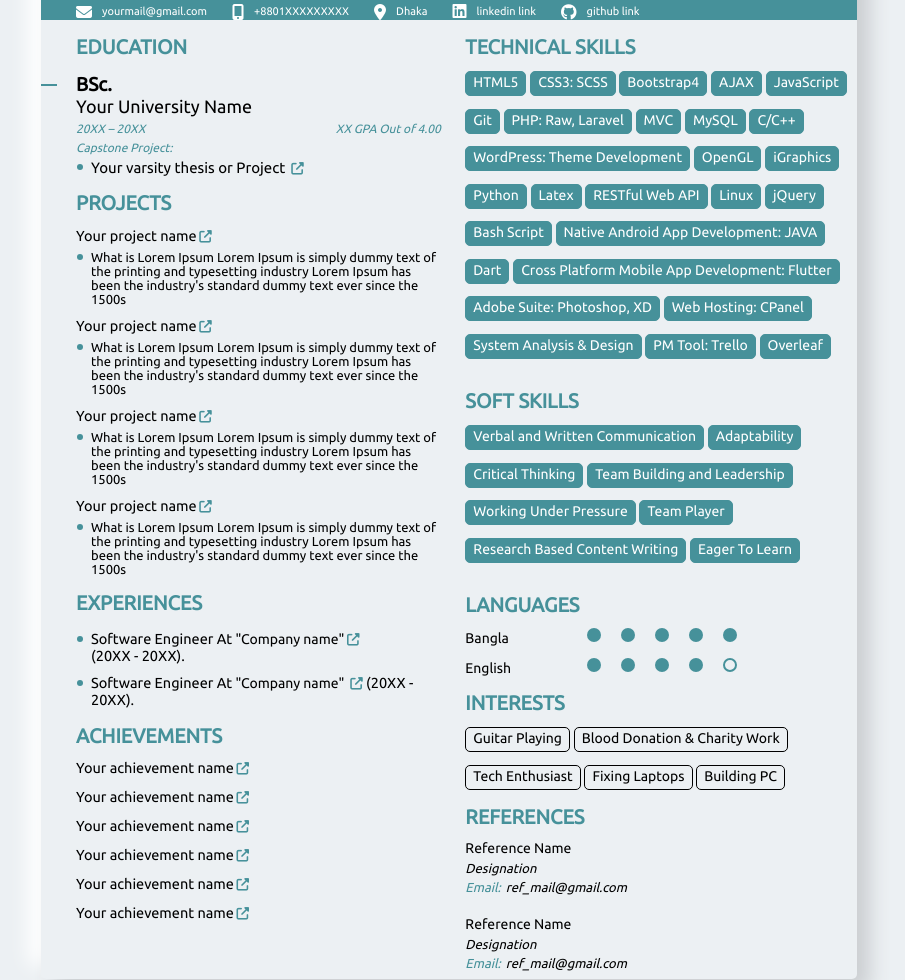
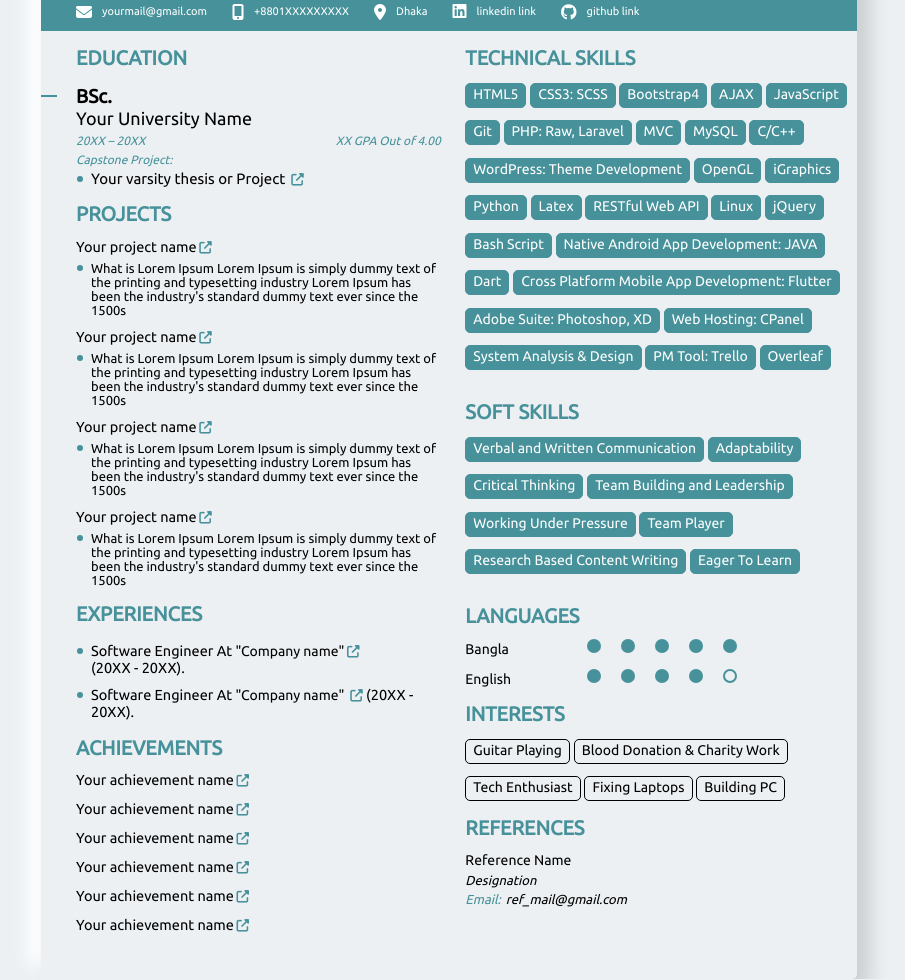
Before and after one commit to NerdEvolution-Admin/Resume_25_double_col_16, a plain HTML site: page index.html in a window 1280 px wide. Shown: the part 173-1153 px from the top of the page, without its empty margins (191-1096 px from the left). Drawn offline with Linux system fonts and the light colour scheme.

Commit message:
Update index.html
remove a reference

```diff
--- a/index.html
+++ b/index.html
@@ -314,11 +314,7 @@
 						<div class="refdes"><p>Designation</p></div>
 						<div class="refcon">Email:<a href="mailto:ref_mail@gmail.com">ref_mail@gmail.com</a></div>
 
-						<div class="refGap"></div>
 
-						<li>Reference Name</li>
-						<div class="refdes"><p>Designation</p></div>
-						<div class="refcon">Email:<a href="mailto:ref_mail@gmail.com">ref_mail@gmail.com</a></div>
 				</div>
 			</div> <!-- ref ends -->
 
```
